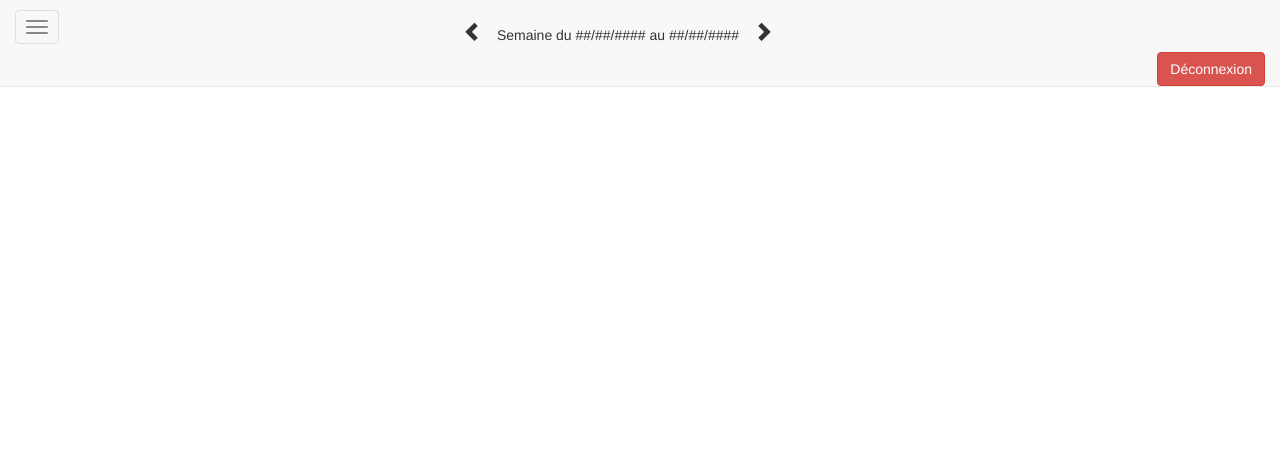
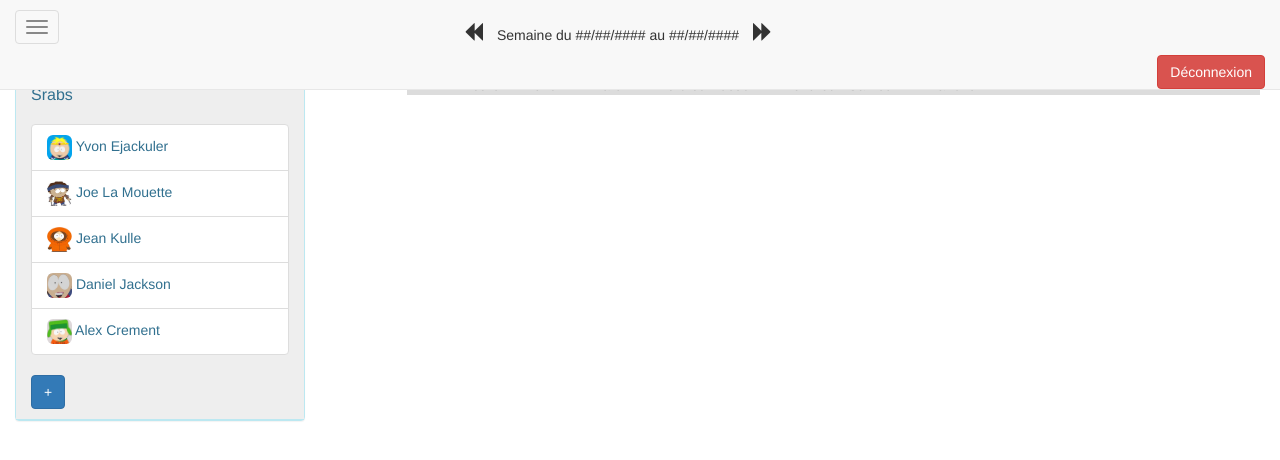
Before and after one commit to SebJoly/projetIHM, a plain HTML site: page index.html in a window 1280 px wide. Drawn offline with nearby package versions, Linux system fonts and the light colour scheme.

Commit message:
Ajout de la friend list

```diff
--- a/css/style.css
+++ b/css/style.css
@@ -2,8 +2,27 @@
 #decoButton {display: block; margin-right: 15px; margin-top: 10px; float: right;}
 #semaine {
   display: inline-block; margin-right: auto; margin-left: auto; text-align: center;
-  width: 85%; margin-top: 15px; vertical-align: middle; line-height: 100%;
+  width: 85%; margin-top: 15px; vertical-align: middle;
 }
 #semaine div { display: inline; }
 #semaine span {margin-right: 10px; margin-left: 10px; margin-top: 5px; font-size: 20px; cursor: pointer;}
-#myNavmenu {}
+#semaine span:hover {text-shadow: 0px 0px 15px #000000; color: white;}
+
+#content {
+	background: lightgray;
+	display: block;
+	margin-top: 55px;
+}
+
+#userPanel {margin-top: 20px;}
+#changeUserColor {background-color: #eee;}
+#userList {margin-top: 20px;}
+#userList li:hover {background-color: #C1F0F6;}
+
+#eventPanel {
+	display: block;
+	float: right; margin-right: 20px; margin-top: 20px;
+	background: #dcdcdc;
+}
+
+#center {text-align: center; margin-left: 25px; margin-right: 25px;}
--- a/index.html
+++ b/index.html
@@ -11,8 +11,10 @@
 		<meta charset="UTF-8">
 	</head>
 	<body>
+
+			<!-- Menu caché sur la gauche par défaut -->
 			<nav id="myNavmenu" class="navmenu navmenu-default navmenu-fixed-left offcanvas" role="navigation">
-  			<a class="navmenu-brand" href="#">Menue</a>
+	  			<a class="navmenu-brand" href="#">Menu</a>
 	  				<ul class="nav navmenu-nav">
 					    <li><a href="#">Link</a></li>
 					    <li><a href="#">Link</a></li>
@@ -22,6 +24,7 @@
 					    <li><a href="#">Link</a></li>
 	  				</ul>
 			</nav>
+			<!-- navbar au top -->
 			<div class="navbar navbar-default navbar-fixed-top">
 	  			<button id="menuButton" type="button" class="navbar-toggle" data-toggle="offcanvas" data-target="#myNavmenu" data-canvas="body">
 				    <span class="icon-bar"></span>
@@ -29,11 +32,74 @@
 				    <span class="icon-bar"></span>
 	  			</button>
 	  			<div id="semaine">
-  				<span class="glyphicon glyphicon-chevron-left"></span>
+	  				<span class="glyphicon glyphicon-backward"></span>
 	  				<div>Semaine du ##/##/#### au ##/##/####</div>
-  				<span class="glyphicon glyphicon-chevron-right"></span>
+	  				<span class="glyphicon glyphicon-forward"></span>
 	  			</div>
 	  			<button id="decoButton" type="button" class="btn btn-danger">Déconnexion</button>
 			</div>
+			<div id="content">
+				<!-- friend list -->
+				<div id="userPanel" class="col-lg-3">
+					<div class="panel panel-info">
+						<div id="changeUserColor" class="panel-heading">
+							<h3 class="panel-title">Srabs</h3>
+							<ul id="userList" class="list-group">
+							  <li class="list-group-item">
+							    <img src="ressources/Images/butters.jpg" alt="Profile image" class="img-rounded" style="width: 25px; height: 25px;">
+							    Yvon Ejackuler
+							  </li>
+							  <li class="list-group-item">
+							    <img src="ressources/Images/jimmy.jpg" alt="Profile image" class="img-rounded" style="width: 25px; height: 25px;">
+							    Joe La Mouette
+							  </li>
+							  <li class="list-group-item">
+							    <img src="ressources/Images/kenny.jpg" alt="Profile image" class="img-rounded" style="width: 25px; height: 25px;">
+							    Jean Kulle
+							  </li>
+							  <li class="list-group-item">
+							    <img src="ressources/Images/timmy.jpg" alt="Profile image" class="img-rounded" style="width: 25px; height: 25px;">
+							    Daniel Jackson
+							  </li>
+							  <li class="list-group-item">
+							    <img src="ressources/Images/kyle.jpg" alt="Profile image" class="img-rounded" style="width: 25px; height: 25px;">
+							    Alex Crement
+							  </li>
+							</ul>
+							<button type="button" class="btn btn-primary">+</button>
+						</div>
+					</div>
+				</div>
+				<!-- calendrier -->
+				<div id="eventPanel" class="col-lg-8">
+					<div id="center" class="row">
+						<div class="col-lg-1">
+							Heure
+						</div>
+						<div class="col-lg-1">
+							Lundi
+						</div>
+						<div class="col-lg-1">
+							Mardi
+						</div>
+						<div class="col-lg-1">
+							Mercredi
+						</div>
+						<div class="col-lg-1">
+							Jeudi
+						</div>
+						<div class="col-lg-1">
+							Vendredi
+						</div>
+						<div class="col-lg-1">
+							Samedi
+						</div>
+						<div class="col-lg-1">
+							Dimanche
+						</div>
+					</div>
+				</div>
+			</div>
+
 	</body>
 </html>
```
Also changed, not shown: ressources/Images/butters.jpg (added), ressources/Images/jimmy.jpg (added), ressources/Images/kenny.jpg (added), ressources/Images/kyle.jpg (added), ressources/Images/timmy.jpg (added). Lines whose indentation alone changed are shown as unchanged.
